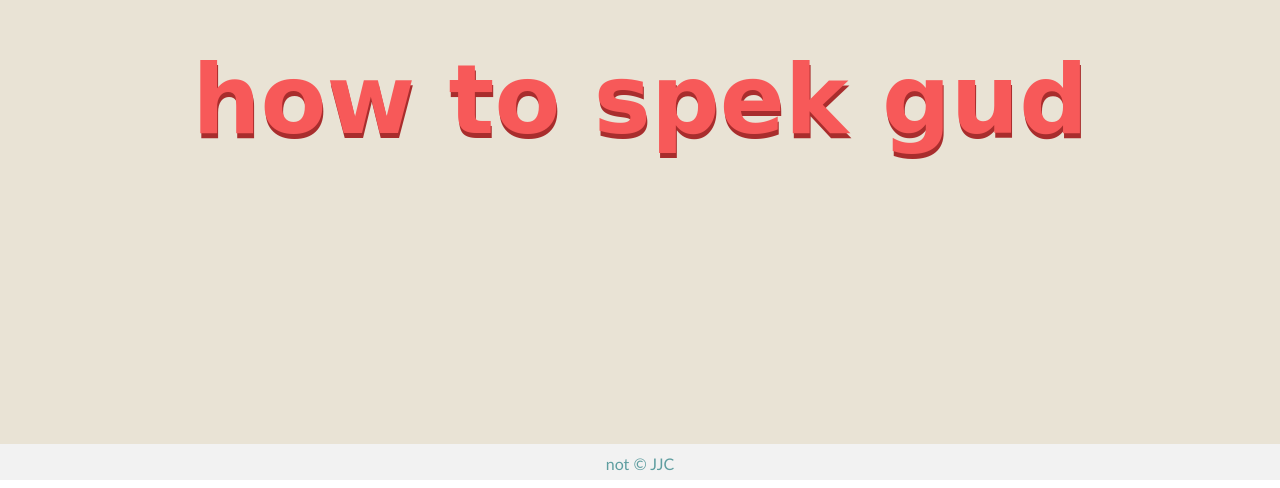
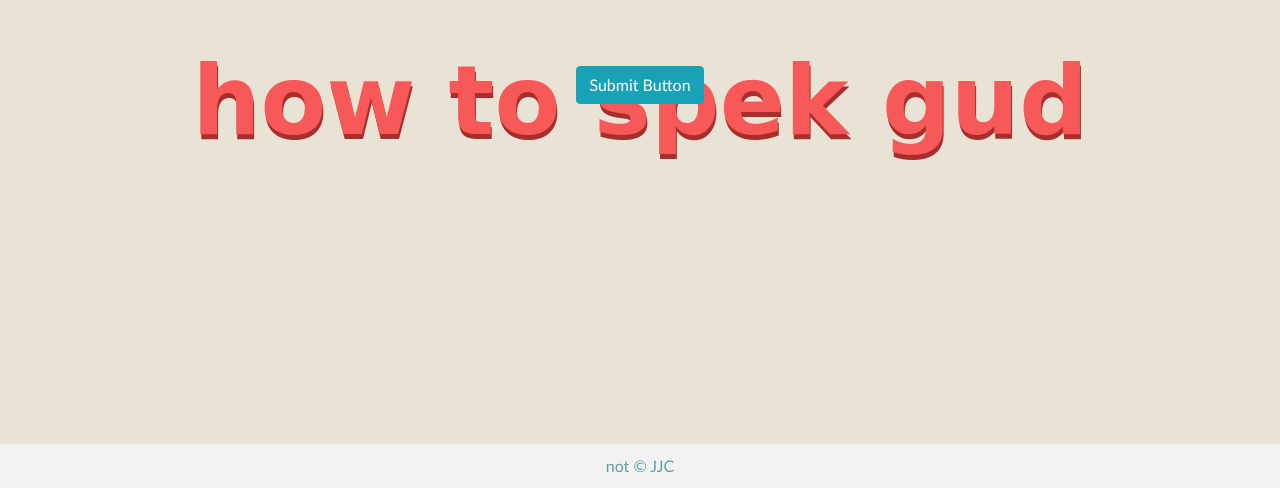
Before and after one commit to Jenny12321/ESPER, a plain HTML site: page index.html in a window 1280 px wide. Shown: the part 356-844 px from the top of the page. Drawn offline with nearby package versions, Linux system fonts and the light colour scheme; a web font is replaced by a local one.

Commit message:
added a btn so u can do stuff

```diff
--- a/index.html
+++ b/index.html
@@ -2,18 +2,25 @@
 <html>
 <head>
     <title>how 2 spek gud</title>
+    <link rel="stylesheet" href="https://maxcdn.bootstrapcdn.com/bootstrap/4.0.0/css/bootstrap.min.css" integrity="sha384-Gn5384xqQ1aoWXA+058RXPxPg6fy4IWvTNh0E263XmFcJlSAwiGgFAW/dAiS6JXm" crossorigin="anonymous">
     <link href="speech.css" rel="stylesheet" type="text/css"/>
     <link href="https://fonts.googleapis.com/css?family=Montez" rel="stylesheet">
     <meta charset="utf-8">
+    <meta name="viewport" content="width=device-width, initial-scale=1, shrink-to-fit=no">
 </head>
 <body>
     <div id="header">
         <h1>how to spek gud</h1>
+        <input type="submit" id="submitBtn" class="btn btn-info" value="Submit Button">
     </div>
     <div id="contents">
         <div id="footer">
             <footer>not &copy; JJC</footer>
         </div>
     </div>
+
+    <script src="https://code.jquery.com/jquery-3.2.1.slim.min.js" integrity="sha384-KJ3o2DKtIkvYIK3UENzmM7KCkRr/rE9/Qpg6aAZGJwFDMVNA/GpGFF93hXpG5KkN" crossorigin="anonymous"></script>
+    <script src="https://cdnjs.cloudflare.com/ajax/libs/popper.js/1.12.9/umd/popper.min.js" integrity="sha384-ApNbgh9B+Y1QKtv3Rn7W3mgPxhU9K/ScQsAP7hUibX39j7fakFPskvXusvfa0b4Q" crossorigin="anonymous"></script>
+    <script src="https://maxcdn.bootstrapcdn.com/bootstrap/4.0.0/js/bootstrap.min.js" integrity="sha384-JZR6Spejh4U02d8jOt6vLEHfe/JQGiRRSQQxSfFWpi1MquVdAyjUar5+76PVCmYl" crossorigin="anonymous"></script>
 </body>
 </html>
--- a/speech.css
+++ b/speech.css
@@ -57,12 +57,16 @@ a{
     text-decoration: none;
 }
 
+#submitBtn{
+    position:relative;
+    margin-top:33%;
+}
+
 #footer{
     color: cadetblue;
     text-align: center;
     clear: both;
     position: relative;
-    z-index: 10;
-    height: 1em;
+    bottom:0;
     padding: 10px;
 }
```
